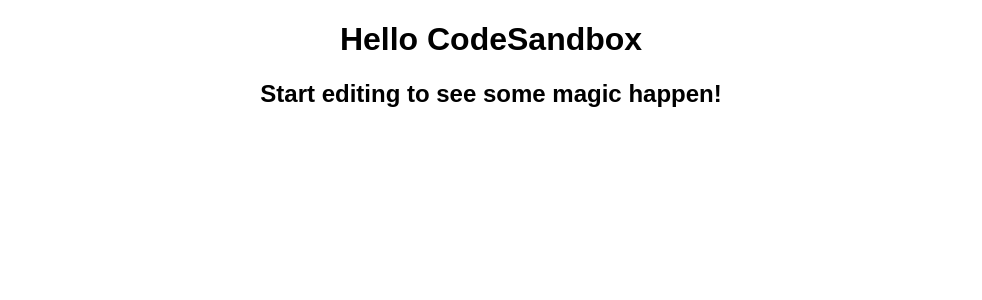
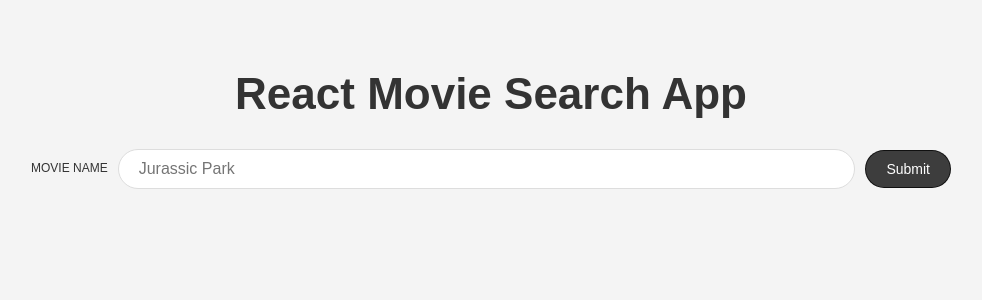
Before and after one commit to bukvamikk/react-movie-app, a React (Create React App) app: page / in a window 1280 px wide. Shown: the top 300 px of the page, without its empty margins (149-1131 px from the left). Built offline with nearby package versions, Linux system fonts and the light colour scheme.

Commit message:
version 1 First functioning version

```diff
--- a/src/App.js
+++ b/src/App.js
@@ -1,11 +1,12 @@
 import React from "react";
+import SearchMovies from "./SearchMovies";
 import "./styles.css";
 
 export default function App() {
   return (
-    <div className="App">
-      <h1>Hello CodeSandbox</h1>
-      <h2>Start editing to see some magic happen!</h2>
+    <div className="container">
+      <h1 className="title">React Movie Search App</h1>
+      <SearchMovies />
     </div>
   );
 }
--- /dev/null
+++ b/src/MovieCard.js
@@ -0,0 +1,25 @@
+import React from "react";
+
+export default function MovieCard(props) {
+  const { movie } = props;
+
+  return (
+    <div className="card">
+      <img
+        className="card--image"
+        src={`https://image.tmdb.org/t/p/w185_and_h278_bestv2/${movie.poster_path}`}
+        alt={movie.title + " poster"}
+      />
+      <div className="card--content">
+        <h3 className="card--title">{movie.title}</h3>
+        <p>
+          <small>RELEASE DATE: {movie.release_date}</small>
+        </p>
+        <p>
+          <small>RATING: {movie.vote_average}</small>
+        </p>
+        <p className="card--desc">{movie.overview}</p>
+      </div>
+    </div>
+  );
+}
--- /dev/null
+++ b/src/SearchMovies.js
@@ -0,0 +1,54 @@
+import React, { useState } from "react";
+import MovieCard from "./MovieCard";
+
+export default function SearchMovies() {
+  //states- input query, movies
+  const [query, setQuery] = useState("");
+  const [movies, setMovies] = useState([]);
+
+  const searchMovie = async (e) => {
+    e.preventDefault();
+
+    const url = `https://api.themoviedb.org/3/search/movie?api_key=d4ef764353f6a495592869c7487e48f8&language=en-US&query=${query}&page=1&include_adult=false`;
+
+    const response = await fetch(url);
+    const data = await response.json();
+
+    try {
+      const res = await fetch(url);
+      const data = await res.json();
+
+      console.log(data.results);
+      setMovies(data.results);
+    } catch (errors) {
+      console.error(errors);
+    }
+  };
+
+  return (
+    <>
+      <form className="form" onSubmit={searchMovie}>
+        <label className="label" htmlFor="query">
+          Movie Name
+        </label>
+        <input
+          className="input"
+          type="text"
+          name="query"
+          placeholder="Jurassic Park"
+          value={query}
+          onChange={(e) => setQuery(e.target.value)}
+        />
+        <input className="button" type="submit" value="Submit" />
+      </form>
+
+      <div className="card-list">
+        {movies
+          .filter((movie) => movie.poster_path)
+          .map((movie) => (
+            <MovieCard movie={movie} key={movie.id} />
+          ))}
+      </div>
+    </>
+  );
+}
--- a/src/index.js
+++ b/src/index.js
@@ -1,12 +1,6 @@
 import React from "react";
 import ReactDOM from "react-dom";
-
 import App from "./App";
 
 const rootElement = document.getElementById("root");
-ReactDOM.render(
-  <React.StrictMode>
-    <App />
-  </React.StrictMode>,
-  rootElement
-);
+ReactDOM.render(<App />, rootElement);
--- a/src/styles.css
+++ b/src/styles.css
@@ -1,4 +1,102 @@
-.App {
+html {
   font-family: sans-serif;
+  font-size: 10px;
+}
+
+* {
+  box-sizing: border-box;
+}
+
+body {
+  margin: 0;
+  padding: 0;
+  background-color: rgb(244, 244, 244);
+  color: #333;
+}
+
+p {
+  font-size: 1.6rem;
+}
+
+small {
+  font-size: 1.2rem;
+}
+
+.container {
+  margin: 0 auto;
+  max-width: 1000px;
+  padding: 40px;
+}
+
+.title {
+  font-size: 4.4rem;
   text-align: center;
 }
+
+.form {
+  display: grid;
+}
+
+.label {
+  font-size: 1.2rem;
+  margin-bottom: 0.2rem;
+  text-transform: uppercase;
+}
+
+.input {
+  font-size: 1.6rem;
+  padding: 0.5rem 2rem;
+  line-height: 2.8rem;
+  border-radius: 20px;
+  border: 1px solid #ddd;
+  margin-bottom: 1rem;
+}
+
+.button {
+  background-color: rgba(0, 0, 0, 0.75);
+  color: white;
+  padding: 1rem 2rem;
+  border: 1px solid rgba(0, 0, 0, 0.75);
+  border-radius: 20px;
+  font-size: 1.4rem;
+  cursor: pointer;
+  transition: background-color 250ms;
+}
+
+.button:hover {
+  background-color: rgba(0, 0, 0, 0.85);
+}
+
+@media (min-width: 786px) {
+  .form {
+    grid-template-columns: auto 1fr auto;
+    grid-gap: 1rem;
+    align-items: center;
+  }
+
+  .input {
+    margin-bottom: 0;
+  }
+}
+
+.card-list {
+  margin-top: 4rem;
+}
+
+.card {
+  padding: 2rem 4rem;
+  border-radius: 10px;
+  box-shadow: 1px 1px 5px rgba(0, 0, 0, 0.25);
+  margin-bottom: 2rem;
+  background-color: white;
+}
+
+.card--title {
+  margin-bottom: 0.5rem;
+  font-size: 3.2rem;
+}
+
+.card--image {
+  margin: 0 auto;
+  display: block;
+}
```
